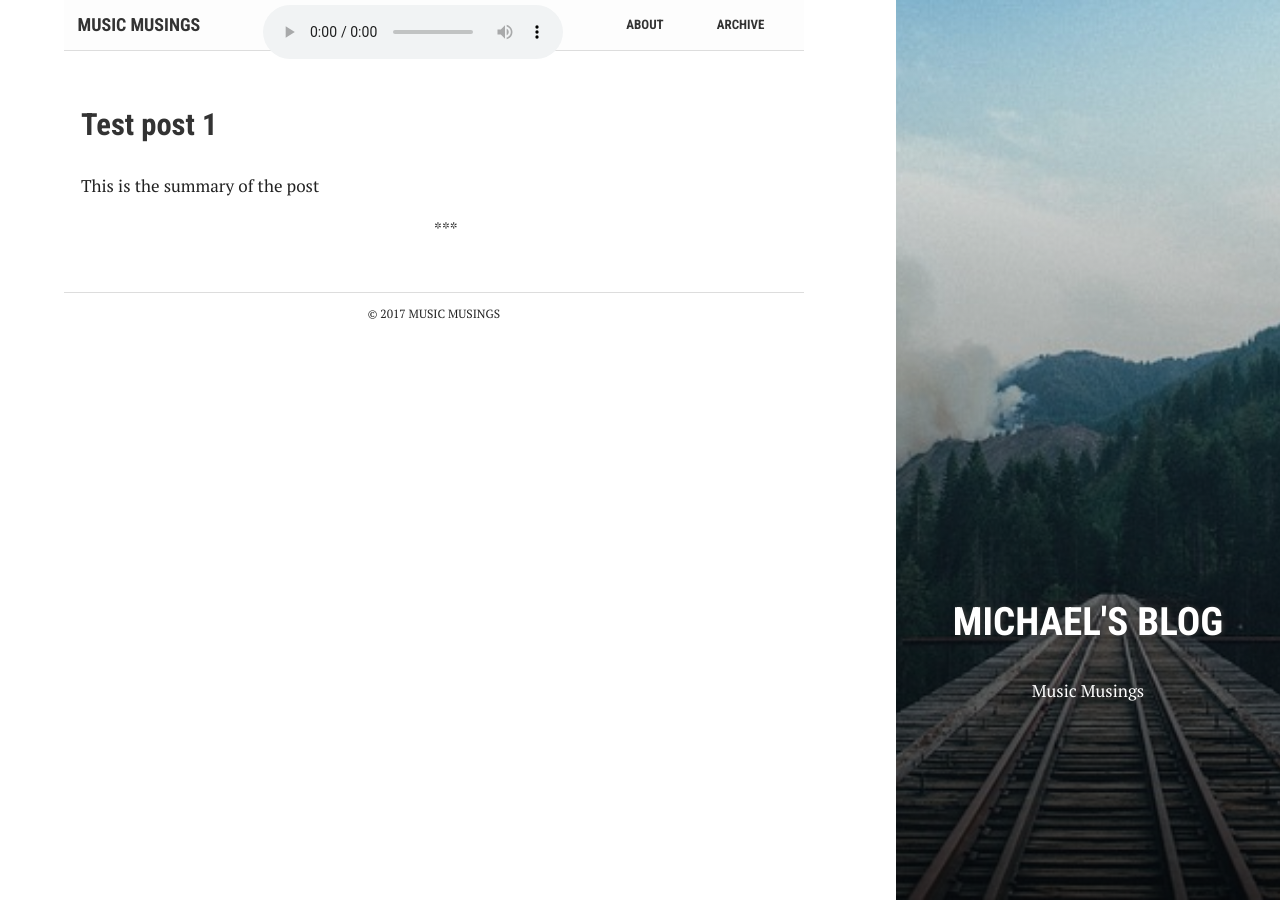
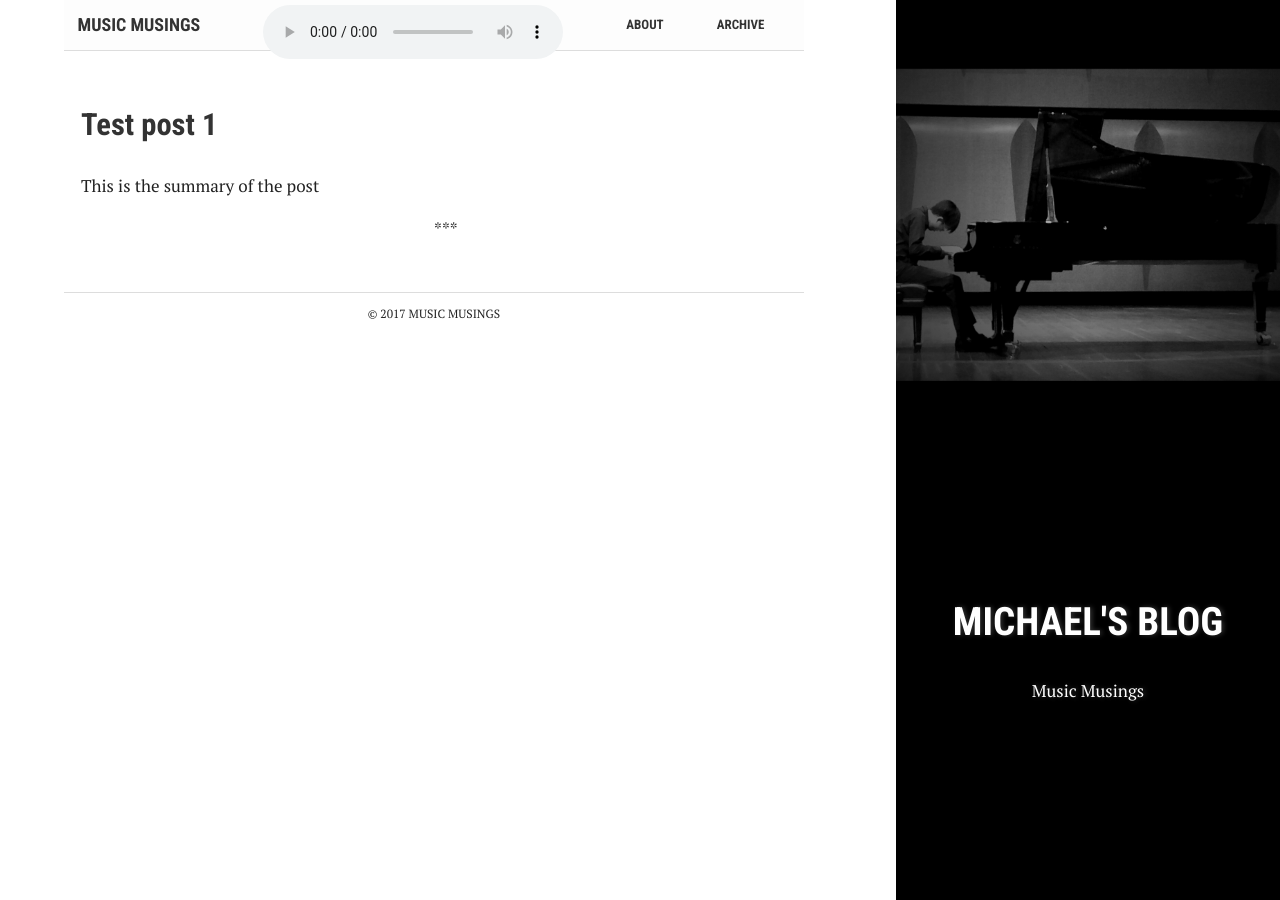
Before and after one commit to moke8198/moke8198.github.io, a Jekyll site: the page built from index.html, in a window 1280 px wide. Built offline with Jekyll 4.4.1, drawn with Linux system fonts in a browser that asks for light colours.

Commit message:
Update index.html

```diff
--- a/index.html
+++ b/index.html
@@ -1,5 +1,5 @@
 ---
-bg: "rails.jpg"
+bg: "photo.png"
 layout: default
 crawlertitle: "Music Musings"
 title: "Michael's Blog"
```
